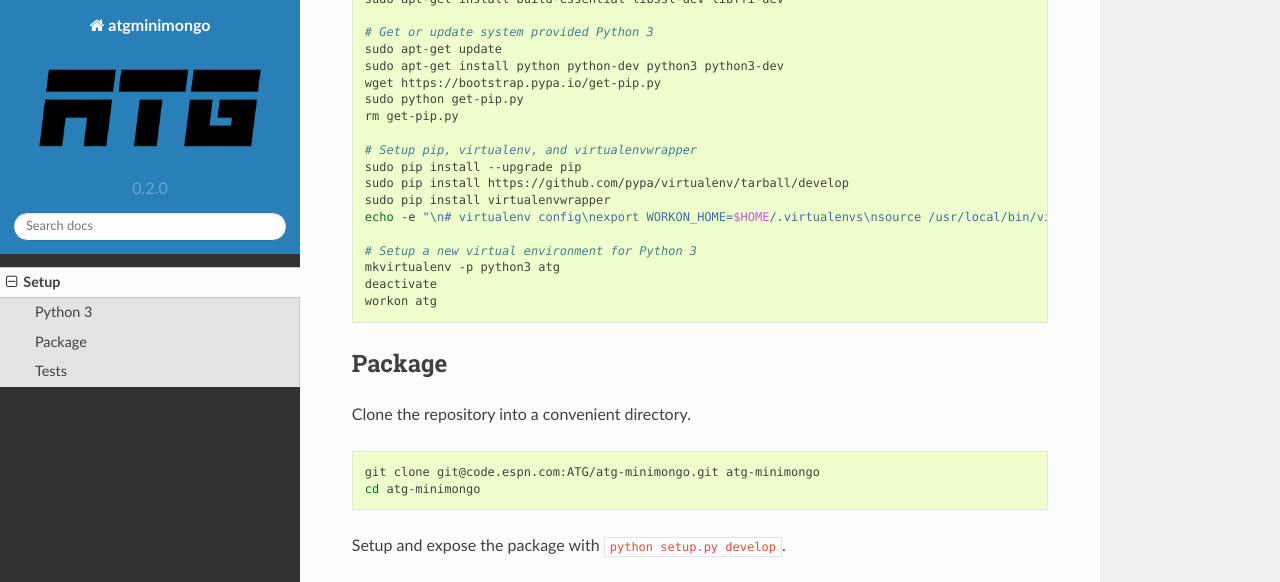
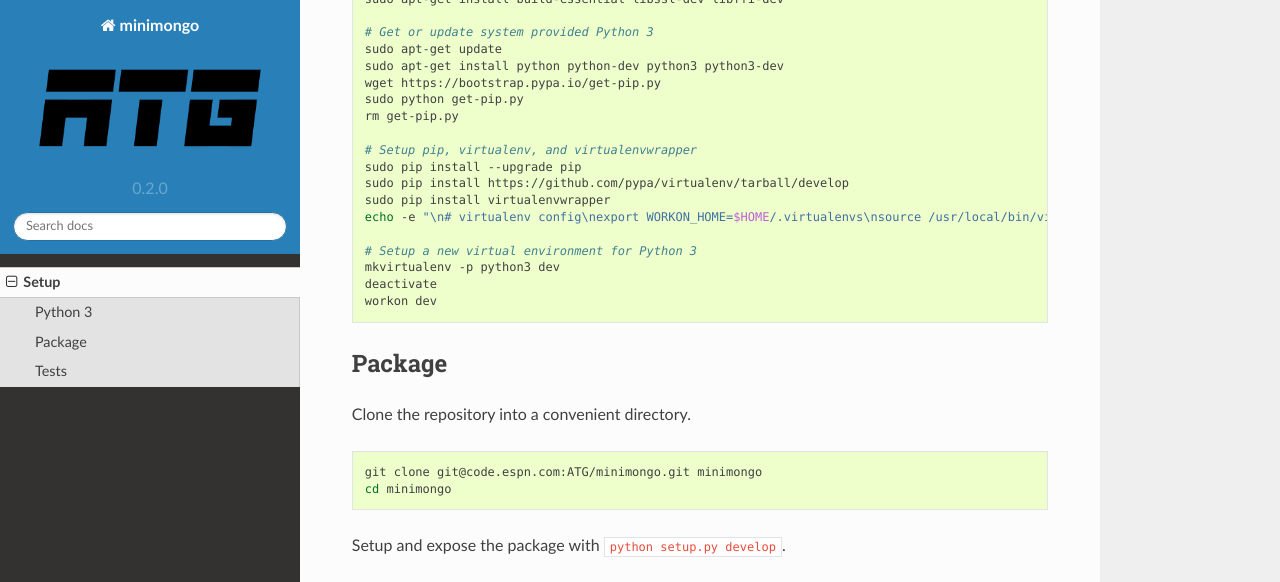
Before and after one commit to jsw883/minimongo, a Sphinx documentation site: the page built from docs/source/overview.rst, in a window 1280 px wide and 900 px high, scrolled down 448 px. Shown: the top 582 px of the window. Built offline with Sphinx 7.4.7 and the Read the Docs theme 2.0.0, drawn with Linux system fonts in a browser that asks for light colours; pages that are not in the unit, such as notebooks, are missing from menus.

Commit message:
refactored

```diff
--- a/docs/source/conf.py
+++ b/docs/source/conf.py
@@ -1,6 +1,6 @@
 # -*- coding: utf-8 -*-
 #
-# atgminimongo documentation build configuration file, created by
+# minimongo documentation build configuration file, created by
 # sphinx-quickstart on Mon Mar 14 11:48:02 2016.
 #
 # This file is execfile()d with the current directory set to its containing
@@ -23,7 +23,7 @@ from docutils import nodes, statemachine
 # If extensions (or modules to document with autodoc) are in another directory,
 # add these directories to sys.path here. If the directory is relative to the
 # documentation root, use os.path.abspath to make it absolute, like shown here.
-sys.path.insert(0, os.path.abspath('../../atgminimongo'))
+sys.path.insert(0, os.path.abspath('../../minimongo'))
 
 
 # -----------------------------------------------------------------------------
@@ -98,7 +98,7 @@ source_encoding = 'utf-8'
 master_doc = 'index'
 
 # General information about the project.
-project = 'atgminimongo'
+project = 'minimongo'
 copyright = '2016, ESPN ATG'
 author = 'James Williams'
 
@@ -244,7 +244,7 @@ html_last_updated_fmt = '%b %d, %Y'
 #html_search_scorer = 'scorer.js'
 
 # Output file base name for HTML help builder.
-htmlhelp_basename = 'atgminimongodocs'
+htmlhelp_basename = 'minimongodocs'
 
 
 # -----------------------------------------------------------------------------
--- a/docs/source/index.rst
+++ b/docs/source/index.rst
@@ -1,4 +1,4 @@
-atgminimongo
+minimongo
 ============
 
 This repository implements a lightweight ORM for interfacing efficiently and easily with MongoDB. The binding is done using :mod:`pymongo` under the hood, and allows recursive attribute style indexing for convenience.
@@ -22,4 +22,4 @@ Index
 Links
 -----
 
-* `Link GitHub repository <https://code.espn.com/ATG/atg-minimongo>`_
+* `Link GitHub repository <https://code.espn.com/ATG/minimongo>`_
--- a/docs/source/log.rst
+++ b/docs/source/log.rst
@@ -1,7 +1,7 @@
 Logging
 =======
 
-.. automodule:: atgminimongo.log
+.. automodule:: minimongo.log
 
 Constants
 ---------
@@ -11,8 +11,8 @@ Constants
 
 
    .. exec::
-       from atgminimongo.auxiliary import sphinx_pretty
-       from atgminimongo.log import COLORS
+       from minimongo.auxiliary import sphinx_pretty
+       from minimongo.log import COLORS
        sphinx_pretty(COLORS, 'COLORS')
 
 .. data:: stderr_formatter
--- a/docs/source/overview.rst
+++ b/docs/source/overview.rst
@@ -29,9 +29,9 @@ Get the latest version of Python 3 provided by Ubuntu 14.04.
    echo -e "\n# virtualenv config\nexport WORKON_HOME=$HOME/.virtualenvs\nsource /usr/local/bin/virtualenvwrapper.sh\n" >> ~/.bashrc
 
    # Setup a new virtual environment for Python 3
-   mkvirtualenv -p python3 atg
+   mkvirtualenv -p python3 dev
    deactivate
-   workon atg
+   workon dev
 
 Package
 -------
@@ -40,8 +40,8 @@ Clone the repository into a convenient directory.
 
 .. code-block:: bash
 
-   git clone git@code.espn.com:ATG/atg-minimongo.git atg-minimongo
-   cd atg-minimongo
+   git clone git@code.espn.com:ATG/minimongo.git minimongo
+   cd minimongo
 
 Setup and expose the package with :code:`python setup.py develop`.
 
--- a/docs/source/repository.rst
+++ b/docs/source/repository.rst
@@ -1,7 +1,7 @@
 Repository
 ==========
 
-.. automodule:: atgminimongo.repository
+.. automodule:: minimongo.repository
 
 Constants
 ---------
@@ -11,8 +11,8 @@ Constants
    Default config for MongoDB. The ``'indexes'`` field is a list of :class:`pymongo.operations.IndexModel`.
 
    .. exec::
-       from atgminimongo.auxiliary import sphinx_pretty
-       from atgminimongo.repository import DEFAULT_CONFIG
+       from minimongo.auxiliary import sphinx_pretty
+       from minimongo.repository import DEFAULT_CONFIG
        sphinx_pretty(DEFAULT_CONFIG, 'DEFAULT_CONFIG')
 
 AttrDictionary
--- a/setup.py
+++ b/setup.py
@@ -57,7 +57,7 @@ class PyTestCommand(TestCommand):
 # Setup config
 setup(
     # Package name, version, description, classifiers, and keywords
-    name='atgminimongo',
+    name='minimongo',
     version='0.2.0',
     description='Lightweight ORM for MongoDB.',
     classifiers=[
```
Also changed, not shown: README.md (+9 -9 lines), 2 other files.
